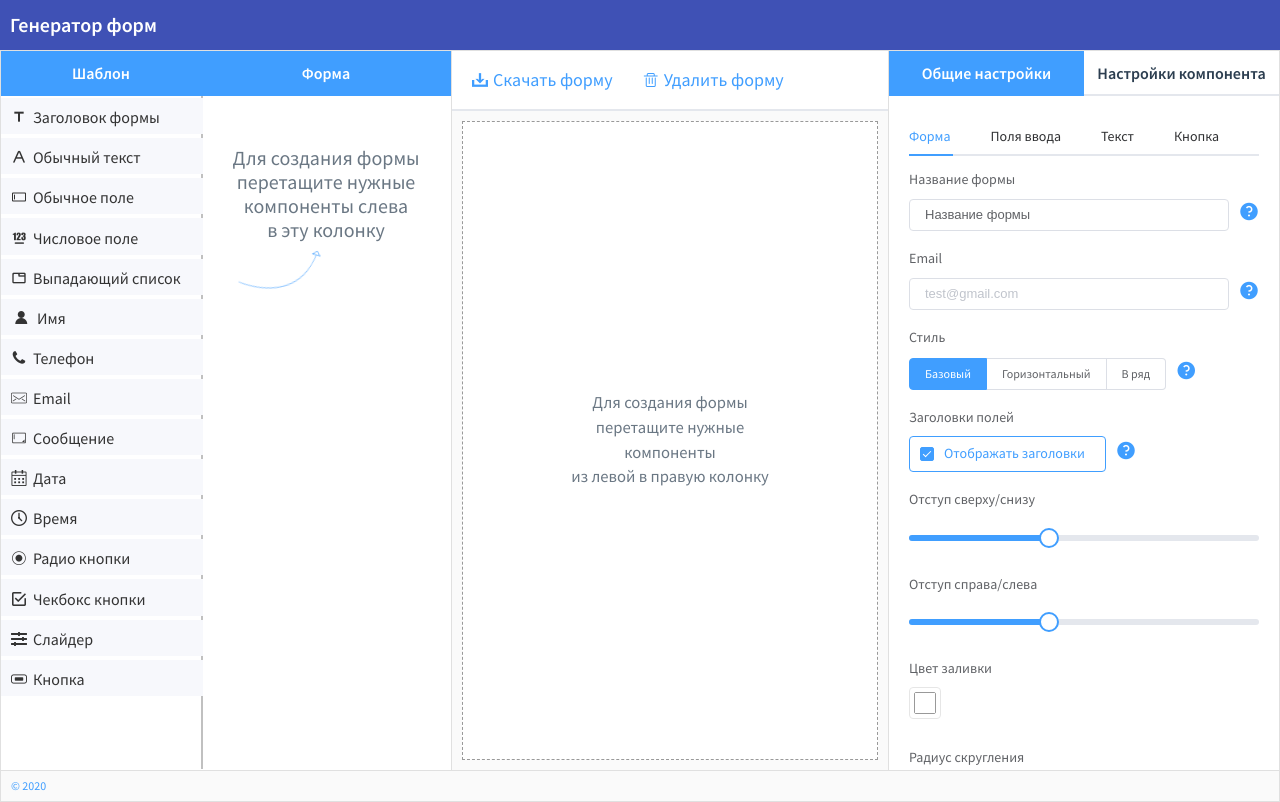
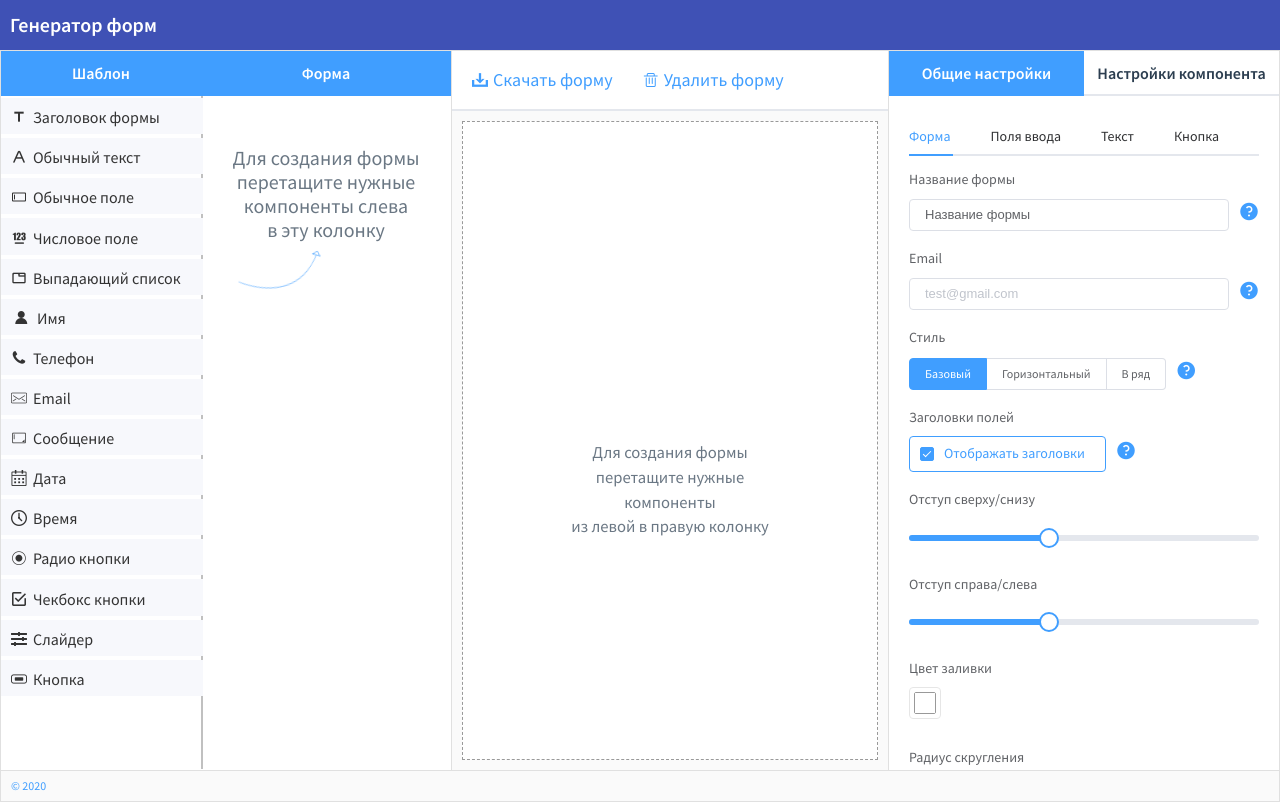
Before and after one commit to givon94/form-builder, a Vue app: page / in a window 1280 px wide. Built offline with nearby package versions, Linux system fonts and the light colour scheme; what vue-inputmask would draw is missing.

Commit message:
fix: styles

```diff
--- a/src/App.vue
+++ b/src/App.vue
@@ -526,6 +526,7 @@
                     line-height: 45px;
                     background: #409eff;
                     color: #fff;
+                    user-select: none;
                 }
             }
             &-lists {
@@ -701,10 +702,20 @@
                 &-view {
                     position: relative;
                     height: 100%;
-                    display: flex;
-                    justify-content: center;
-                    align-items: center;
+                    text-align: center;
                     user-select: none;
+                    padding: 50px;
+                    &:before {
+                        content: '';
+                        height: 100%;
+                        margin-right: -4px;
+                        display: inline-block;
+                        vertical-align: middle;
+                    }
+                    & form {
+                        text-align: initial;
+                        vertical-align: middle;
+                    }
                 }
                 &-empty {
                     position: absolute;
```
Also changed, not shown: 8 other files (tests, documents, lock files or other folders).
